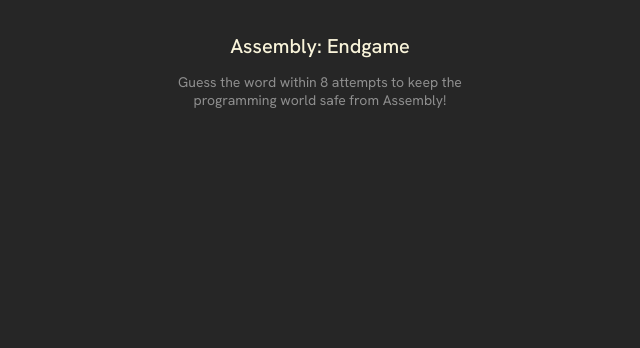
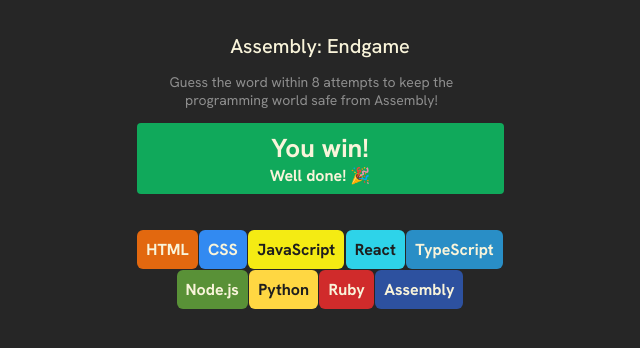
Before and after one commit to xander-kazanski/endgame-app, a React (Vite) app: page / in a window 1280 px wide. Shown: the top 348 px of the page, without its empty margins (320-960 px from the left). Built offline with nearby package versions, Linux system fonts and the light colour scheme.

Commit message:
adding the languages

```diff
--- a/App.jsx
+++ b/App.jsx
@@ -1,14 +1,10 @@
 import React from "react"
+import { languages } from "./languages"
 
-/**
- * Goal: Build out the main parts of our app
- *
- * Challenge: Build a status section below the header.
- * For now, you can just hard-code in the styles for
- * a winning game, and we'll make it more dynamic
- * later.
- */
-
+function Color({name, color, backgroundColor}) {
+  const styles = {color, backgroundColor}
+  return <p className="color" style={styles}>{name}</p>
+}
 export default function AssemblyEndgame() {
     return (
         <main>
@@ -16,6 +12,15 @@
                 <h1>Assembly: Endgame</h1>
                 <p>Guess the word within 8 attempts to keep the
                 programming world safe from Assembly!</p>
+                <div className="win">
+                  <p className="title">You win!</p>
+                  <p className="message">Well done! 🎉</p>
+                </div>
+                <div className="languages">
+                  {languages.map(({name, backgroundColor, color}) => {
+                    return <Color key={name} name={name} backgroundColor={backgroundColor} color={color}/>
+                  })}
+                </div>
             </header>
         </main>
     )
--- a/index.css
+++ b/index.css
@@ -28,3 +28,53 @@
     max-width: 350px;
     color: #8E8E8E;
 }
+
+.win {
+  background-color: #10A95B;
+  padding: 0.75em;
+  border-radius: 0.25rem;
+  min-width: 22rem;
+  height: 4.4375rem;
+  display: flex;
+  justify-content: center;
+  flex-direction: column;
+  align-items: center;
+}
+
+.win > .title {
+  margin: 0;
+  font-size: 1.625rem;
+  font-family: "Hanken Grotesk", sans-serif;
+  font-weight: bold;
+  color: #F9F4DA;
+}
+
+.win > .message {
+  margin: 0;
+  font-size: 1rem;
+  font-family: "Hanken Grotesk", sans-serif;
+  font-weight: bold;
+  color: #F9F4DA;
+}
+
+.languages {
+  display: flex;
+  flex-wrap: wrap;
+  gap: 0.09375em;
+  max-width: 22.9375rem;
+  justify-content: center;
+  margin: 2.25rem 0 0 0;
+}
+
+.color {
+  border-radius: 0.375rem;
+  padding: 0.5463em 0.5625em;
+  margin: 0;
+  font-weight: bold;
+}
+.color {
+  border-radius: 6px;
+  padding: 8.74px 9px;
+  margin: 0;
+  font-weight: bold;
+}
--- /dev/null
+++ b/languages.js
@@ -0,0 +1,47 @@
+export const languages = [
+  {
+      name: "HTML",
+      backgroundColor: "#E2680F",
+      color: "#F9F4DA",
+  },
+  {
+      name: "CSS",
+      backgroundColor: "#328AF1",
+      color: "#F9F4DA",
+  },
+  {
+      name: "JavaScript",
+      backgroundColor: "#F4EB13",
+      color: "#1E1E1E",
+  },
+  {
+      name: "React",
+      backgroundColor: "#2ED3E9",
+      color: "#1E1E1E",
+  },
+  {
+      name: "TypeScript",
+      backgroundColor: "#298EC6",
+      color: "#F9F4DA",
+  },
+  {
+      name: "Node.js",
+      backgroundColor: "#599137",
+      color: "#F9F4DA",
+  },
+  {
+      name: "Python",
+      backgroundColor: "#FFD742",
+      color: "#1E1E1E",
+  },
+  {
+      name: "Ruby",
+      backgroundColor: "#D02B2B",
+      color: "#F9F4DA",
+  },
+  {
+      name: "Assembly",
+      backgroundColor: "#2D519F",
+      color: "#F9F4DA",
+  },
+]
```
Also changed, not shown: 2 other files (tests, documents, lock files or other folders).
